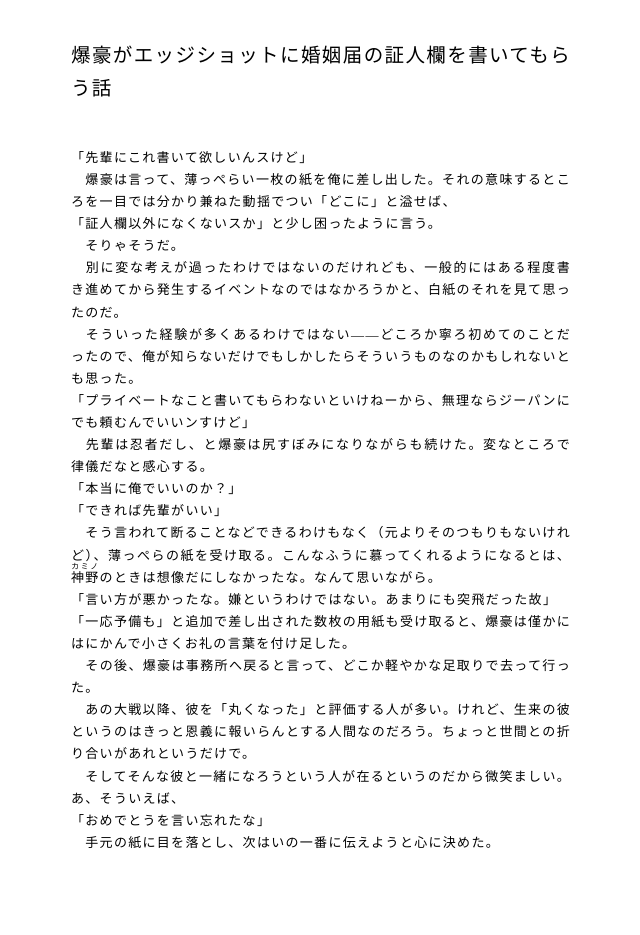
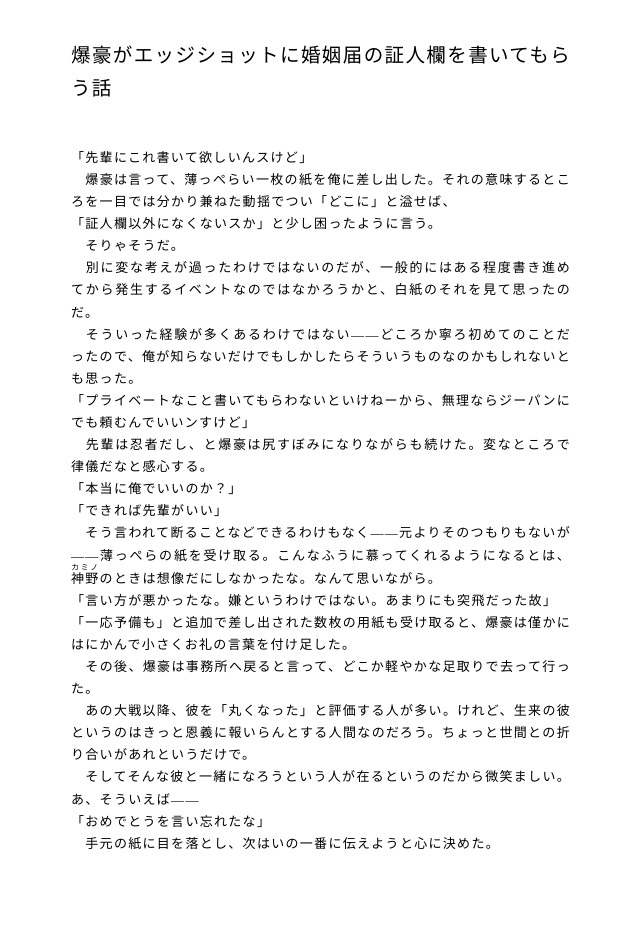
Before and after one commit to bisqhq/bisqhq.github.io, a Jekyll site: the page novel/novel7.html, which Jekyll copies as it is, in a window 1280 px wide. Shown: the whole page, without its empty margins (319-959 px from the left). Built offline with Jekyll 4.4.1, drawn with Linux system fonts in a browser that asks for light colours; some web fonts are replaced.

Commit message:
Update novel7.html

```diff
--- a/novel/novel7.html
+++ b/novel/novel7.html
@@ -18,18 +18,18 @@
 　爆豪は言って、薄っぺらい一枚の紙を俺に差し出した。それの意味するところを一目では分かり兼ねた動揺でつい「どこに」と溢せば、
 「証人欄以外になくないスか」と少し困ったように言う。
 　そりゃそうだ。
-　別に変な考えが過ったわけではないのだけれども、一般的にはある程度書き進めてから発生するイベントなのではなかろうかと、白紙のそれを見て思ったのだ。
-　そういった経験が多くあるわけではない――どころか寧ろ初めてのことだったので、俺が知らないだけでもしかしたらそういうものなのかもしれないとも思った。
+　別に変な考えが過ったわけではないのだが、一般的にはある程度書き進めてから発生するイベントなのではなかろうかと、白紙のそれを見て思ったのだ。
+　そういった経験が多くあるわけではない——どころか寧ろ初めてのことだったので、俺が知らないだけでもしかしたらそういうものなのかもしれないとも思った。
 「プライベートなこと書いてもらわないといけねーから、無理ならジーパンにでも頼むんでいいンすけど」
 　先輩は忍者だし、と爆豪は尻すぼみになりながらも続けた。変なところで律儀だなと感心する。
 「本当に俺でいいのか？」
 「できれば先輩がいい」
-　そう言われて断ることなどできるわけもなく（元よりそのつもりもないけれど）、薄っぺらの紙を受け取る。こんなふうに慕ってくれるようになるとは、<ruby><rb>神野</rb><rp>（</rp><rt>カミノ</rt><rp>）</rp></ruby>のときは想像だにしなかったな。なんて思いながら。
+　そう言われて断ることなどできるわけもなく——元よりそのつもりもないが——薄っぺらの紙を受け取る。こんなふうに慕ってくれるようになるとは、<ruby><rb>神野</rb><rp>（</rp><rt>カミノ</rt><rp>）</rp></ruby>のときは想像だにしなかったな。なんて思いながら。
 「言い方が悪かったな。嫌というわけではない。あまりにも突飛だった故」
 「一応予備も」と追加で差し出された数枚の用紙も受け取ると、爆豪は僅かにはにかんで小さくお礼の言葉を付け足した。
 　その後、爆豪は事務所へ戻ると言って、どこか軽やかな足取りで去って行った。
 　あの大戦以降、彼を「丸くなった」と評価する人が多い。けれど、生来の彼というのはきっと恩義に報いらんとする人間なのだろう。ちょっと世間との折り合いがあれというだけで。
-　そしてそんな彼と一緒になろうという人が在るというのだから微笑ましい。あ、そういえば、
+　そしてそんな彼と一緒になろうという人が在るというのだから微笑ましい。あ、そういえば——
 「おめでとうを言い忘れたな」
 　手元の紙に目を落とし、次はいの一番に伝えようと心に決めた。
 </p>
```
